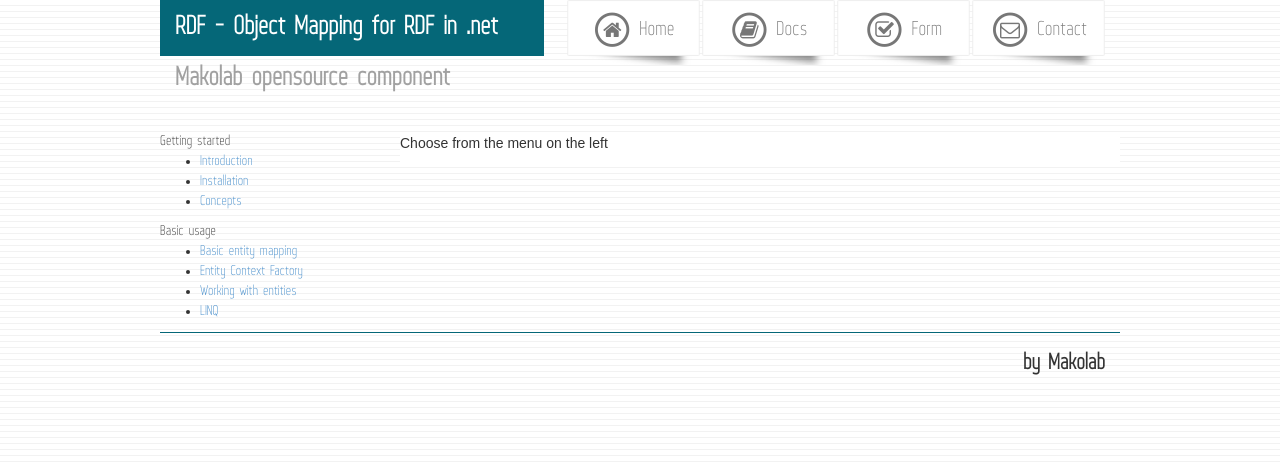
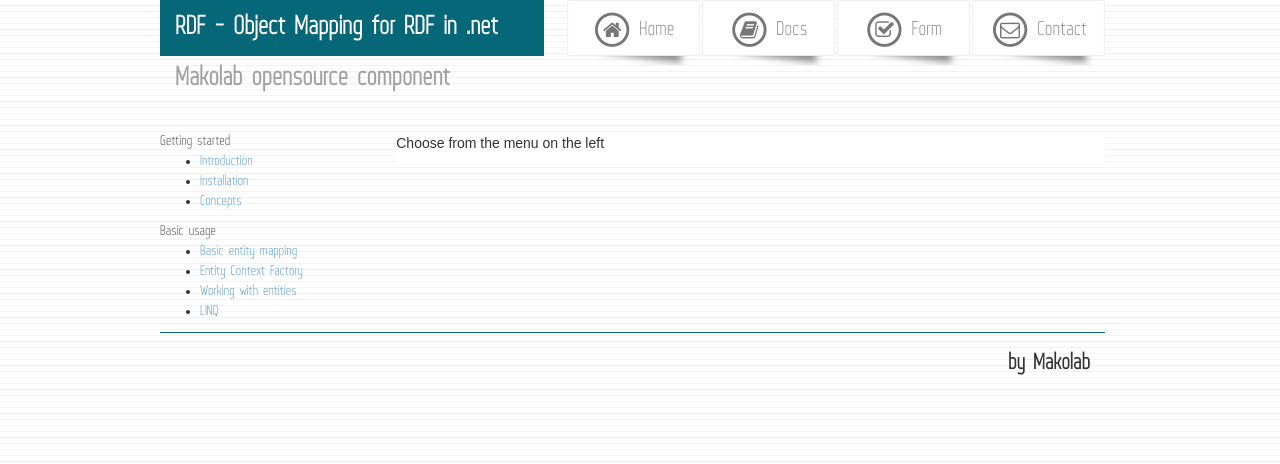
Before and after one commit to MakoLab/RomanticWeb, a Jekyll site: the page built from docs/index.md, in a window 1280 px wide. Shown: the part 121-585 px from the top of the page. Built offline with Jekyll 4.4.1, drawn with Linux system fonts in a browser that asks for light colours; nearby versions of some CDN libraries; Markdown is read by kramdown in place of the engine named in the settings.

Commit message:
layout align

```diff
--- a/_layouts/default.html
+++ b/_layouts/default.html
@@ -106,11 +106,11 @@
     </div>
 
     {{ content }}
-	<div class="row">
+	<footer class="row">
 		<div class="col-md-12 footer">
 			<p class="right">by Makolab</p>
 		</div>
-	</div>
+	</footer>
 </div>
 <!-- Bootstrap core JavaScript
 ================================================== -->
--- a/_layouts/tutorial.html
+++ b/_layouts/tutorial.html
@@ -2,7 +2,7 @@
 layout: default
 ---
 
-<div class="container">
+<div class="content container">
     <div class="row">
         <aside class="col-md-3">
             {% include categories.html category='getting-started' header='Getting started' %}
--- a/css/screen.css
+++ b/css/screen.css
@@ -344,6 +344,14 @@
 }
 
 @media (min-width: 992px) {
+    .content {
+        padding-right: 15px;
+    }
+
+    footer {
+        padding-right: 15px;
+    }
+
     .navbar-default {
         background-color: transparent;
         border: 0 #000000;
```
